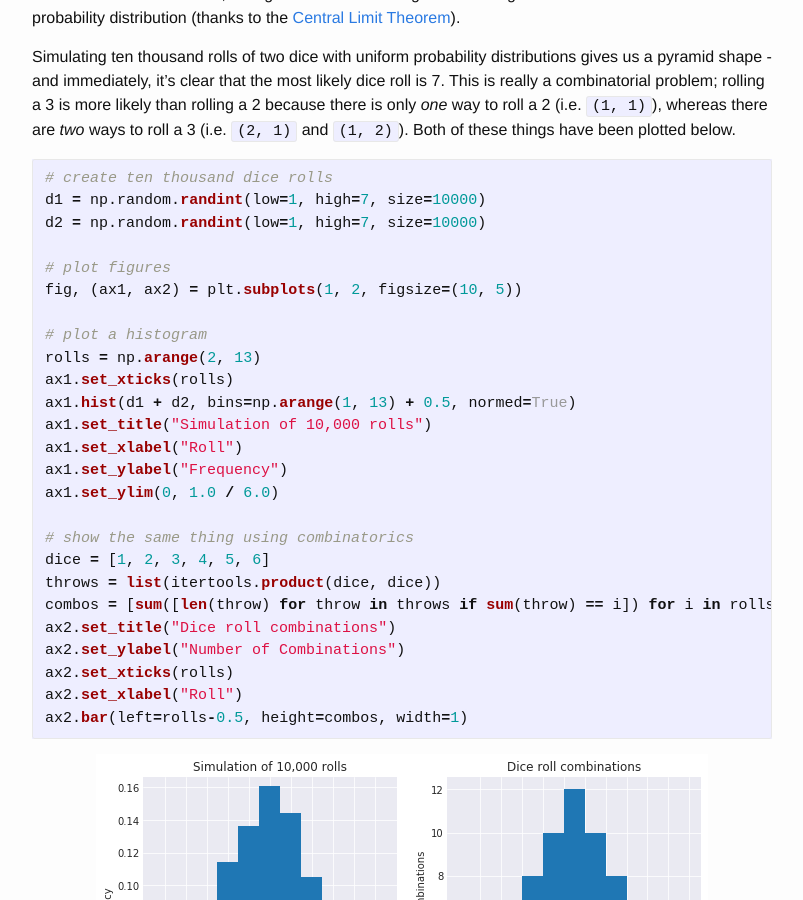
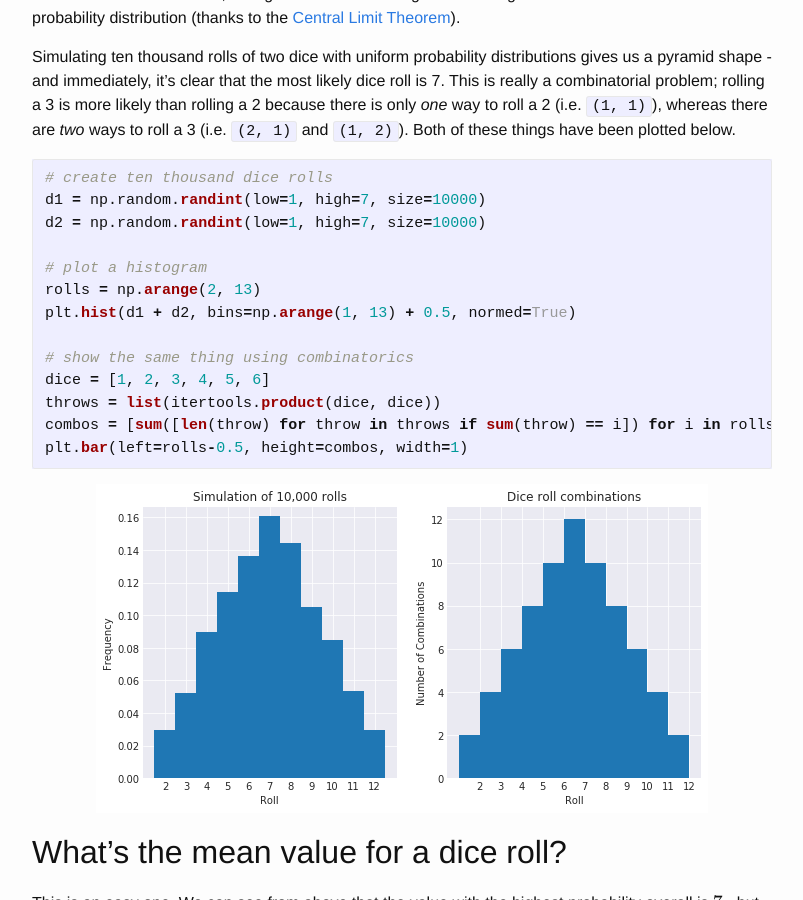
Before and after one commit to charlienewey/blog.newey.me, a Jekyll site: the page built from _posts/2018-04-20-a-data-scientists-perspective-on-monopoly.md, in a window 1280 px wide and 900 px high, scrolled down 770 px. Shown: the whole window, without its empty margins (238-1041 px from the left). Built offline with Jekyll 4.4.1, drawn with Linux system fonts in a browser that asks for light colours; formulas are drawn with MathJax 3.

Commit message:
Remove extra matplotlib stuff

````diff
--- a/_posts/2018-04-20-a-data-scientists-perspective-on-monopoly.md
+++ b/_posts/2018-04-20-a-data-scientists-perspective-on-monopoly.md
@@ -51,27 +51,15 @@ these things have been plotted below.
 d1 = np.random.randint(low=1, high=7, size=10000)
 d2 = np.random.randint(low=1, high=7, size=10000)
 
-# plot figures
-fig, (ax1, ax2) = plt.subplots(1, 2, figsize=(10, 5))
-
 # plot a histogram
 rolls = np.arange(2, 13)
-ax1.set_xticks(rolls)
-ax1.hist(d1 + d2, bins=np.arange(1, 13) + 0.5, normed=True)
-ax1.set_title("Simulation of 10,000 rolls")
-ax1.set_xlabel("Roll")
-ax1.set_ylabel("Frequency")
-ax1.set_ylim(0, 1.0 / 6.0)
+plt.hist(d1 + d2, bins=np.arange(1, 13) + 0.5, normed=True)
 
 # show the same thing using combinatorics
 dice = [1, 2, 3, 4, 5, 6]
 throws = list(itertools.product(dice, dice))
 combos = [sum([len(throw) for throw in throws if sum(throw) == i]) for i in rolls]
-ax2.set_title("Dice roll combinations")
-ax2.set_ylabel("Number of Combinations")
-ax2.set_xticks(rolls)
-ax2.set_xlabel("Roll")
-ax2.bar(left=rolls-0.5, height=combos, width=1)
+plt.bar(left=rolls-0.5, height=combos, width=1)
 ```
 
 ![The binomial distribution resulting from two dice.](/images/binomial-dice.png)
````
